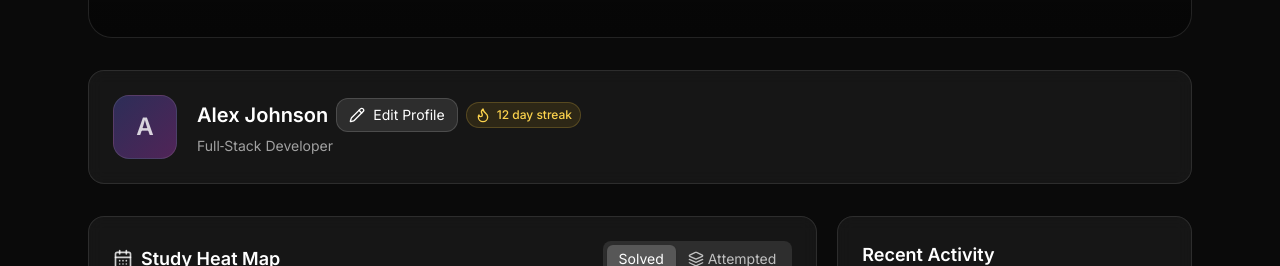
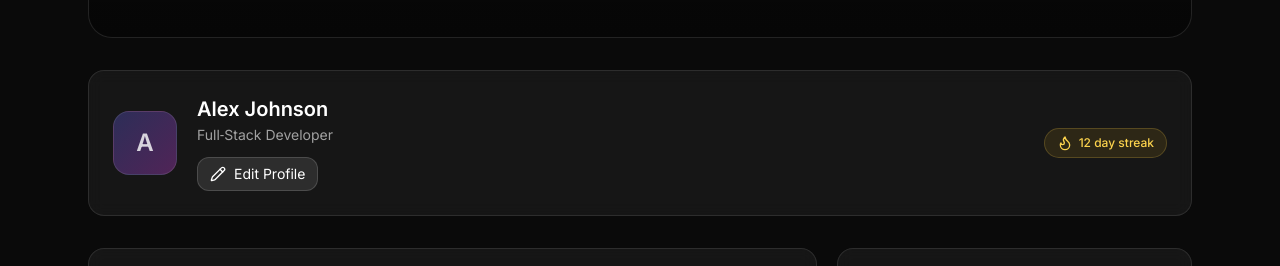
Before and after one commit to nikita1503agarwal/frontend-repo_7ck3uwi1_fo4i7i, a React (Vite) app: page / in a window 1280 px wide. Shown: the part 422-688 px from the top of the page. Built offline with nearby package versions, Linux system fonts and the light colour scheme; a web font is replaced by a local one.

Commit message:
Update project prj_7ck3uwi1 - 2025-11-07T22:20:31.856Z

```diff
--- a/src/components/ProfileHeader.jsx
+++ b/src/components/ProfileHeader.jsx
@@ -5,8 +5,9 @@ export default function ProfileHeader({ name, role, streak, avatarUrl, onEdit })
   const initial = name?.[0]?.toUpperCase?.() || 'U';
 
   return (
-    <div className="flex items-center p-5 md:p-6 rounded-2xl bg-white/5 backdrop-blur border border-white/10">
-      <div className="flex items-center gap-4 md:gap-5 flex-1">
+    <div className="flex items-center justify-between p-5 md:p-6 rounded-2xl bg-white/5 backdrop-blur border border-white/10">
+      {/* Left side: avatar + vertical stack of name/role + edit button */}
+      <div className="flex items-center gap-4 md:gap-5">
         <div className="relative w-14 h-14 md:w-16 md:h-16 rounded-2xl overflow-hidden bg-gradient-to-br from-indigo-500/30 to-fuchsia-500/30 border border-white/10 flex items-center justify-center">
           {avatarUrl ? (
             <img src={avatarUrl} alt={name} className="w-full h-full object-cover" />
@@ -14,9 +15,10 @@ export default function ProfileHeader({ name, role, streak, avatarUrl, onEdit })
             <span className="text-xl md:text-2xl font-semibold text-white/80">{initial}</span>
           )}
         </div>
-        <div className="min-w-0">
-          <div className="flex flex-wrap items-center gap-2">
-            <h2 className="text-lg md:text-xl font-semibold text-white truncate">{name}</h2>
+        <div className="min-w-0 flex flex-col">
+          <h2 className="text-lg md:text-xl font-semibold text-white truncate">{name}</h2>
+          <p className="text-sm text-white/60 mt-0.5 truncate">{role}</p>
+          <div className="mt-3">
             <button
               onClick={onEdit}
               className="inline-flex items-center gap-2 px-3 py-1.5 rounded-xl bg-white/10 hover:bg-white/15 border border-white/15 text-white transition text-sm"
@@ -24,13 +26,14 @@ export default function ProfileHeader({ name, role, streak, avatarUrl, onEdit })
               <Pencil className="w-4 h-4" />
               <span>Edit Profile</span>
             </button>
-            <div className="inline-flex items-center gap-1.5 px-2 py-1 rounded-full bg-amber-400/10 text-amber-300 border border-amber-300/20">
-              <Flame className="w-4 h-4" />
-              <span className="text-xs font-medium">{streak} day streak</span>
-            </div>
           </div>
-          <p className="text-sm text-white/60 mt-1 truncate">{role}</p>
         </div>
+      </div>
+
+      {/* Right side: streak badge */}
+      <div className="inline-flex items-center gap-1.5 px-3 py-1.5 rounded-full bg-amber-400/10 text-amber-300 border border-amber-300/20">
+        <Flame className="w-4 h-4" />
+        <span className="text-xs font-medium">{streak} day streak</span>
       </div>
     </div>
   );
```
Also changed, not shown: 1 other file (tests, documents, lock files or other folders).
